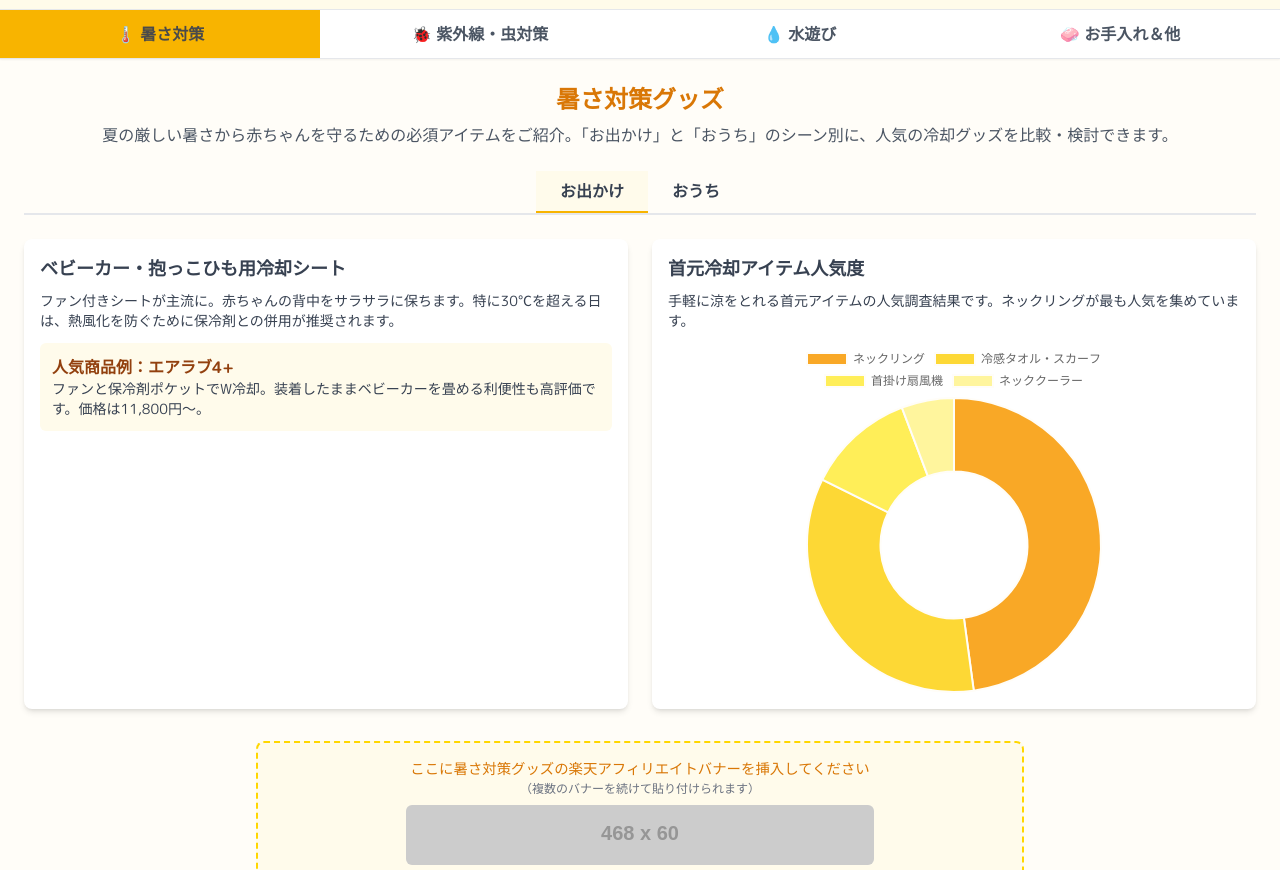
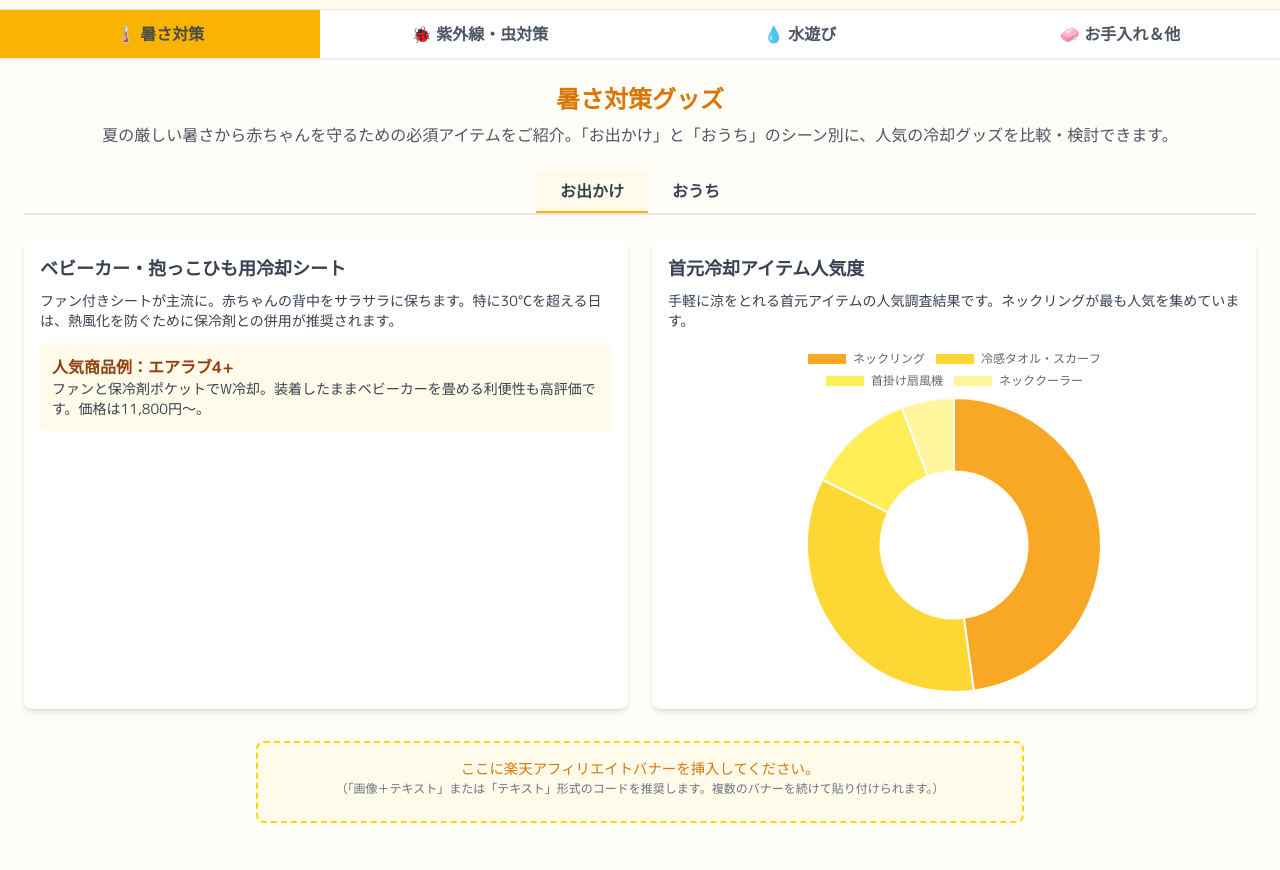
Before and after one commit to waka555/.github.io, a plain HTML site: page index.html in a window 1280 px wide. Shown: the part 75-945 px from the top of the page. Drawn offline with nearby package versions, Linux system fonts and the light colour scheme; placeholder pictures from the web are drawn by us.

Commit message:
Add files via upload

```diff
--- a/index.html
+++ b/index.html
@@ -44,7 +44,7 @@
             margin-left: auto;
             margin-right: auto;
         }
-        .rakuten-affiliate-placeholder img {
+        .rakuten-affiliate-placeholder > div {
             margin-bottom: 0.5rem; /* Space between multiple banners */
         }
     </style>
@@ -95,10 +95,10 @@
                     </div>
                 </div>
                 <div class="rakuten-affiliate-placeholder">
-                    <p>ここに暑さ対策グッズの楽天アフィリエイトバナーを挿入してください</p>
-                    <p class="text-xs text-gray-500 mb-2">（複数のバナーを続けて貼り付けられます）</p>
-                    <img src="https://placehold.co/468x60/FFD700/FFFFFF?text=Rakuten+Banner+1" alt="Rakuten Affiliate Banner Placeholder 1" class="mx-auto mt-2 rounded-md">
-                    <img src="https://placehold.co/468x60/FFD700/FFFFFF?text=Rakuten+Banner+2" alt="Rakuten Affiliate Banner Placeholder 2" class="mx-auto mt-2 rounded-md">
+                    <p>ここに楽天アフィリエイトバナーを挿入してください。</p>
+                    <p class="text-xs text-gray-500 mb-2">（「画像＋テキスト」または「テキスト」形式のコードを推奨します。複数のバナーを続けて貼り付けられます。）</p>
+                    <!-- 例: <a href="YOUR_RAKUTEN_AFFILIATE_LINK" target="_blank"><img src="IMAGE_URL" alt="商品名" style="max-width:100%; height:auto;"></a> -->
+                    <!-- 実際の楽天アフィリエイトコードをここに貼り付けてください -->
                 </div>
             </div>
 
@@ -119,10 +119,9 @@
                     </div>
                  </div>
                  <div class="rakuten-affiliate-placeholder">
-                    <p>ここに室内用冷却アイテムの楽天アフィリエイトバナーを挿入してください</p>
-                    <p class="text-xs text-gray-500 mb-2">（複数のバナーを続けて貼り付けられます）</p>
-                    <img src="https://placehold.co/468x60/FFD700/FFFFFF?text=Rakuten+Banner+1" alt="Rakuten Affiliate Banner Placeholder 1" class="mx-auto mt-2 rounded-md">
-                    <img src="https://placehold.co/468x60/FFD700/FFFFFF?text=Rakuten+Banner+2" alt="Rakuten Affiliate Banner Placeholder 2" class="mx-auto mt-2 rounded-md">
+                    <p>ここに楽天アフィリエイトバナーを挿入してください。</p>
+                    <p class="text-xs text-gray-500 mb-2">（「画像＋テキスト」または「テキスト」形式のコードを推奨します。複数のバナーを続けて貼り付けられます。）</p>
+                    <!-- 実際の楽天アフィリエイトコードをここに貼り付けてください -->
                 </div>
             </div>
         </section>
@@ -160,10 +159,9 @@
                     </div>
                 </div>
                 <div class="rakuten-affiliate-placeholder">
-                    <p>ここにベビー用日焼け止めの楽天アフィリエイトバナーを挿入してください</p>
-                    <p class="text-xs text-gray-500 mb-2">（複数のバナーを続けて貼り付けられます）</p>
-                    <img src="https://placehold.co/468x60/FFD700/FFFFFF?text=Rakuten+Banner+1" alt="Rakuten Affiliate Banner Placeholder 1" class="mx-auto mt-2 rounded-md">
-                    <img src="https://placehold.co/468x60/FFD700/FFFFFF?text=Rakuten+Banner+2" alt="Rakuten Affiliate Banner Placeholder 2" class="mx-auto mt-2 rounded-md">
+                    <p>ここに楽天アフィリエイトバナーを挿入してください。</p>
+                    <p class="text-xs text-gray-500 mb-2">（「画像＋テキスト」または「テキスト」形式のコードを推奨します。複数のバナーを続けて貼り付けられます。）</p>
+                    <!-- 実際の楽天アフィリエイトコードをここに貼り付けてください -->
                 </div>
             </div>
 
@@ -189,10 +187,9 @@
                 </div>
                 <p class="text-center text-sm text-gray-600">物理的に防ぐ「虫除けネット」や「UVカット衣類」との併用が効果的です。</p>
                 <div class="rakuten-affiliate-placeholder">
-                    <p>ここに虫除けグッズの楽天アフィリエイトバナーを挿入してください</p>
-                    <p class="text-xs text-gray-500 mb-2">（複数のバナーを続けて貼り付けられます）</p>
-                    <img src="https://placehold.co/468x60/FFD700/FFFFFF?text=Rakuten+Banner+1" alt="Rakuten Affiliate Banner Placeholder 1" class="mx-auto mt-2 rounded-md">
-                    <img src="https://placehold.co/468x60/FFD700/FFFFFF?text=Rakuten+Banner+2" alt="Rakuten Affiliate Banner Placeholder 2" class="mx-auto mt-2 rounded-md">
+                    <p>ここに楽天アフィリエイトバナーを挿入してください。</p>
+                    <p class="text-xs text-gray-500 mb-2">（「画像＋テキスト」または「テキスト」形式のコードを推奨します。複数のバナーを続けて貼り付けられます。）</p>
+                    <!-- 実際の楽天アフィリエイトコードをここに貼り付けてください -->
                 </div>
             </div>
         </section>
@@ -219,10 +216,9 @@
                 </div>
                  <p class="text-center text-xs text-gray-500 mt-2">空気入れ不要の折りたたみ式も人気です。</p>
                  <div class="rakuten-affiliate-placeholder">
-                    <p>ここに家庭用プールの楽天アフィリエイトバナーを挿入してください</p>
-                    <p class="text-xs text-gray-500 mb-2">（複数のバナーを続けて貼り付けられます）</p>
-                    <img src="https://placehold.co/468x60/FFD700/FFFFFF?text=Rakuten+Banner+1" alt="Rakuten Affiliate Banner Placeholder 1" class="mx-auto mt-2 rounded-md">
-                    <img src="https://placehold.co/468x60/FFD700/FFFFFF?text=Rakuten+Banner+2" alt="Rakuten Affiliate Banner Placeholder 2" class="mx-auto mt-2 rounded-md">
+                    <p>ここに楽天アフィリエイトバナーを挿入してください。</p>
+                    <p class="text-xs text-gray-500 mb-2">（「画像＋テキスト」または「テキスト」形式のコードを推奨します。複数のバナーを続けて貼り付けられます。）</p>
+                    <!-- 実際の楽天アフィリエイトコードをここに貼り付けてください -->
                 </div>
             </div>
 
@@ -238,10 +234,9 @@
                     </div>
                  </div>
                  <div class="rakuten-affiliate-placeholder">
-                    <p>ここに水遊びおもちゃの楽天アフィリエイトバナーを挿入してください</p>
-                    <p class="text-xs text-gray-500 mb-2">（複数のバナーを続けて貼り付けられます）</p>
-                    <img src="https://placehold.co/468x60/FFD700/FFFFFF?text=Rakuten+Banner+1" alt="Rakuten Affiliate Banner Placeholder 1" class="mx-auto mt-2 rounded-md">
-                    <img src="https://placehold.co/468x60/FFD700/FFFFFF?text=Rakuten+Banner+2" alt="Rakuten Affiliate Banner Placeholder 2" class="mx-auto mt-2 rounded-md">
+                    <p>ここに楽天アフィリエイトバナーを挿入してください。</p>
+                    <p class="text-xs text-gray-500 mb-2">（「画像＋テキスト」または「テキスト」形式のコードを推奨します。複数のバナーを続けて貼り付けられます。）</p>
+                    <!-- 実際の楽天アフィリエイトコードをここに貼り付けてください -->
                 </div>
             </div>
         </section>
@@ -292,10 +287,9 @@
                  </div>
              </div>
              <div class="rakuten-affiliate-placeholder">
-                <p>ここにその他の便利アイテムの楽天アフィリエイトバナーを挿入してください</p>
-                <p class="text-xs text-gray-500 mb-2">（複数のバナーを続けて貼り付けられます）</p>
-                <img src="https://placehold.co/468x60/FFD700/FFFFFF?text=Rakuten+Banner+1" alt="Rakuten Affiliate Banner Placeholder 1" class="mx-auto mt-2 rounded-md">
-                <img src="https://placehold.co/468x60/FFD700/FFFFFF?text=Rakuten+Banner+2" alt="Rakuten Affiliate Banner Placeholder 2" class="mx-auto mt-2 rounded-md">
+                <p>ここに楽天アフィリエイトバナーを挿入してください。</p>
+                <p class="text-xs text-gray-500 mb-2">（「画像＋テキスト」または「テキスト」形式のコードを推奨します。複数のバナーを続けて貼り付けられます。）</p>
+                <!-- 実際の楽天アフィリエイトコードをここに貼り付けてください -->
             </div>
         </section>
 
```
